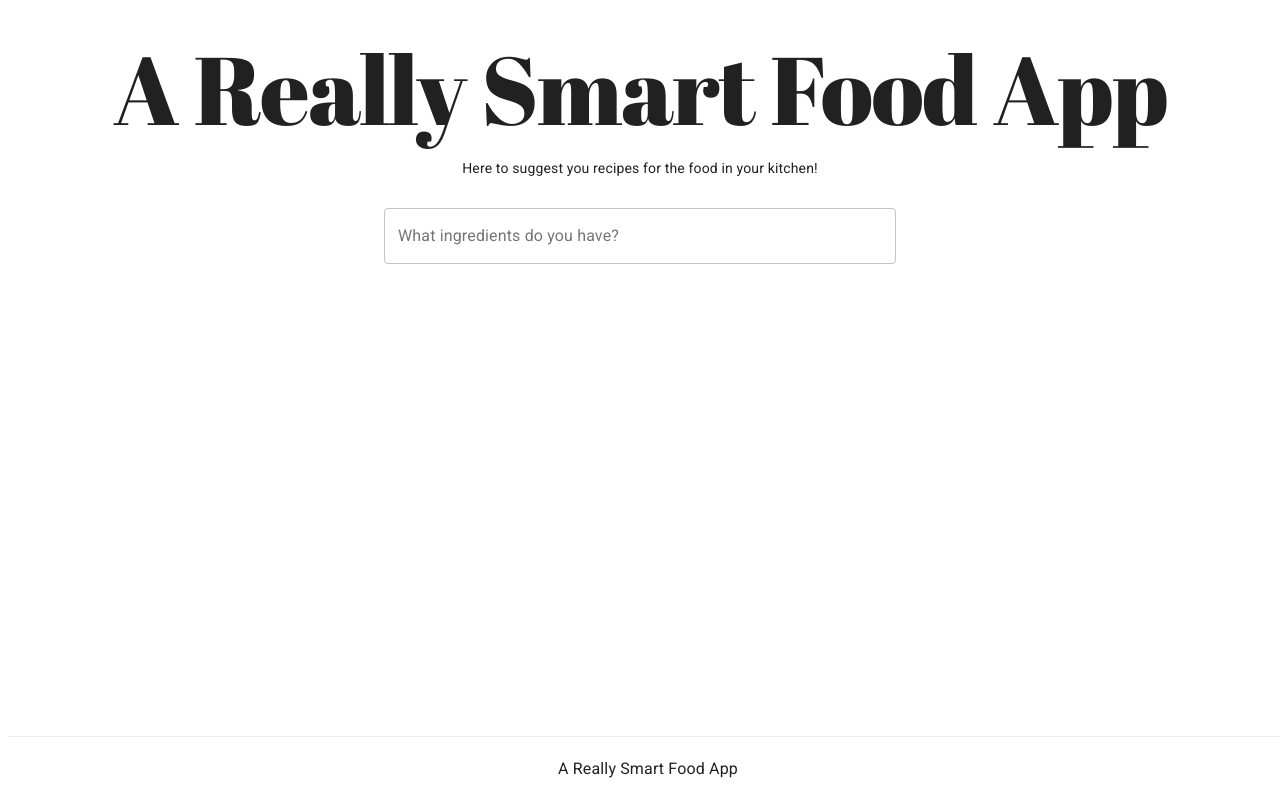
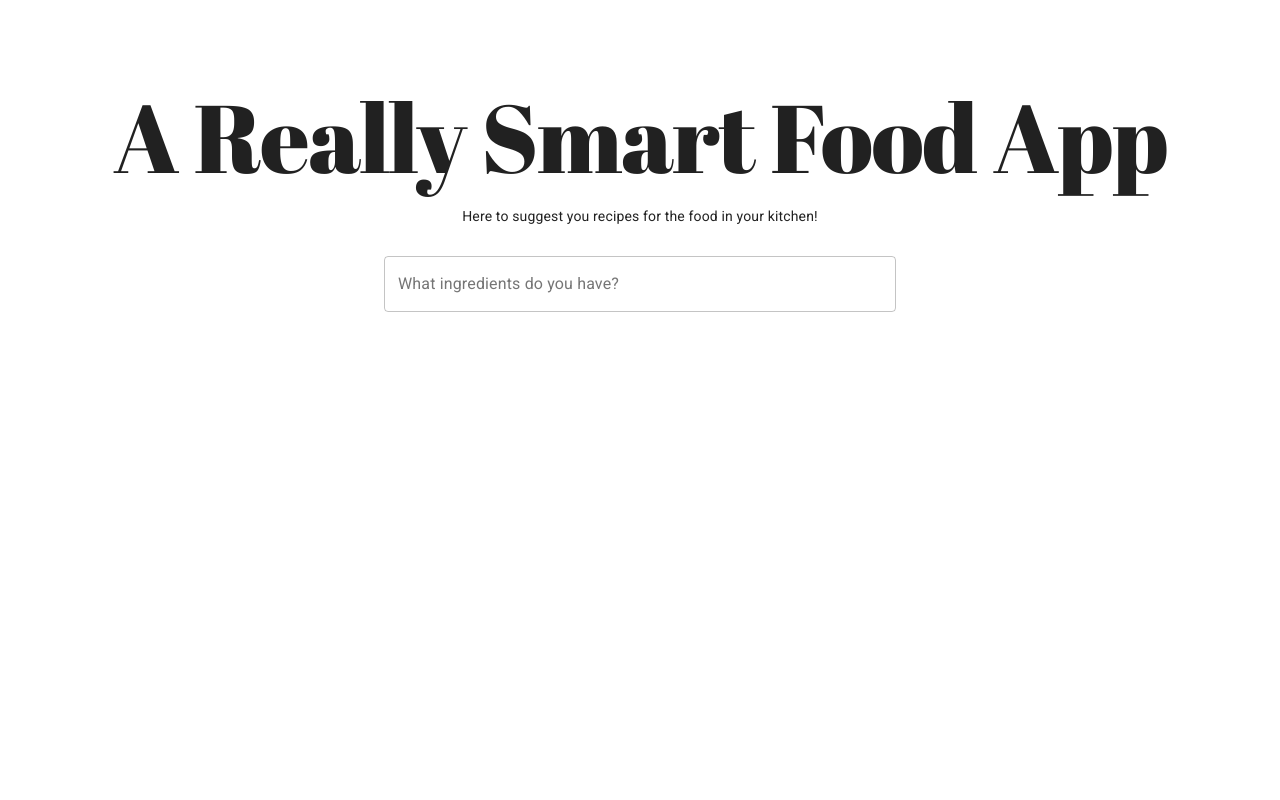
Before and after one commit to GuolinY/ImperialReallySMARTFoodAPP, a Next.js app: page / in a window 1280 px wide. Built offline with nearby package versions, Linux system fonts and the light colour scheme.

Commit message:
Removed footer

```diff
--- a/components/_Layout.jsx
+++ b/components/_Layout.jsx
@@ -32,11 +32,11 @@ export default function Layout({
       </Head>
 
       <main className={styles.main}>{children}</main>
-      <footer className={styles.footer}>
+      {/* <footer className={styles.footer}>
         <Typography style={{ textAlign: "center" }} variant="body1">
           A Really Smart Food App{" "}
         </Typography>
-      </footer>
+      </footer> */}
     </div>
   );
 }
--- a/pages/index.jsx
+++ b/pages/index.jsx
@@ -126,7 +126,7 @@ export default function Home() {
             alignItems="flex-start"
           >
             {ingredientList.map((ingredient, i) => (
-              <Grid item>
+              <Grid item key={i}>
                 <Typography key={i} className={classes.enteredIngredient}>
                   <IconButton
                     aria-label="delete ingredient"
--- a/pages/recipes/[id].jsx
+++ b/pages/recipes/[id].jsx
@@ -101,7 +101,6 @@ export default function Recipe({ recipe }) {
       </div>
       <Grid
         container
-        alignItems="center"
         spacing={10}
         className={classes.container}
       >
--- a/styles/Home.module.css
+++ b/styles/Home.module.css
@@ -8,7 +8,7 @@
 }
 
 .main {
-  padding: 2rem 0;
+  padding: 5rem 0;
   flex: 1;
   display: flex;
   flex-direction: column;
```
